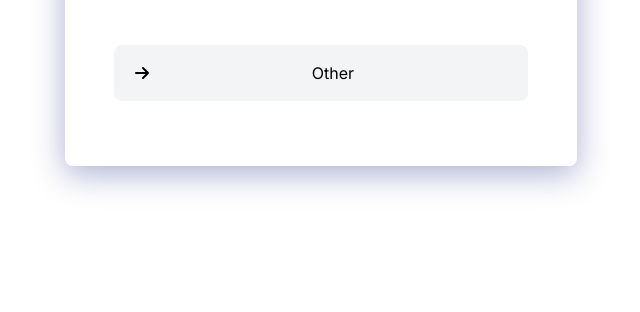
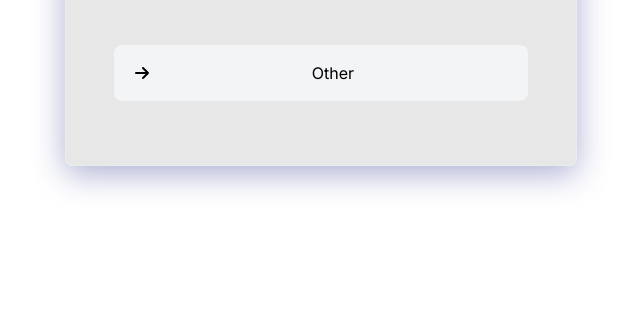
Before and after one commit to arsd3v/arsd3v.github.io, a plain HTML site: page index.html in a window 1280 px wide. Shown: the part 488-800 px from the top of the page, without its empty margins (319-959 px from the left). Drawn offline with nearby package versions, Linux system fonts and the light colour scheme.

Commit message:
Update index.html

```diff
--- a/index.html
+++ b/index.html
@@ -28,7 +28,7 @@
 
     .form {
         animation: show 1s;
-        background: rgba( 255, 255, 255, 0.8);
+        background: rgba( 225, 225, 225, 0.8);
         box-shadow: 0 8px 32px 0 rgba( 31, 38, 135, 0.37);
         backdrop-filter: blur( 9.0px);
         -webkit-backdrop-filter: blur( 9.0px);
```
